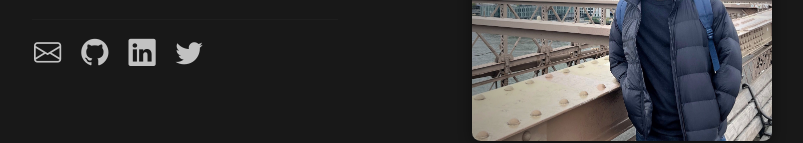
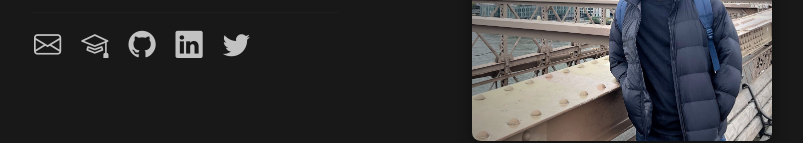
Before and after one commit to nitinm25/nitinm25.github.io, a plain HTML site: page index.html in a window 1280 px wide. Shown: the part 189-332 px from the top of the page, without its empty margins (238-1041 px from the left). Drawn offline with nearby package versions, Linux system fonts and the light colour scheme.

Commit message:
Add google scholar link

```diff
--- a/index.html
+++ b/index.html
@@ -28,9 +28,9 @@
                     <a class="contact-icon" href="mailto:nitinm@cs.utexas.edu" title="Email">
                         <i class="bi bi-envelope"></i>
                     </a>
-                    <!-- <a class="contact-icon" href="#" title="Google Scholar" target="_blank">
+                    <a class="contact-icon" href="https://scholar.google.com/citations?user=NGxH8esAAAAJ&hl=en" title="Google Scholar" target="_blank">
                         <i class="bi bi-mortarboard"></i>
-                    </a> -->
+                    </a>
                     <a class="contact-icon" href="https://github.com/nitinm25" title="GitHub" target="_blank">
                         <i class="bi bi-github"></i>
                     </a>
--- a/style.css
+++ b/style.css
@@ -7,7 +7,7 @@ body {
   color: #fff;
   /* font-family: 'Inter', Arial, sans-serif; */
   font-family: 'Montserrat', 'Segoe UI', Arial, sans-serif;
-  font-size: 1.15rem;
+  font-size: 1.05rem;
   font-weight: 300;
 }
 
```
